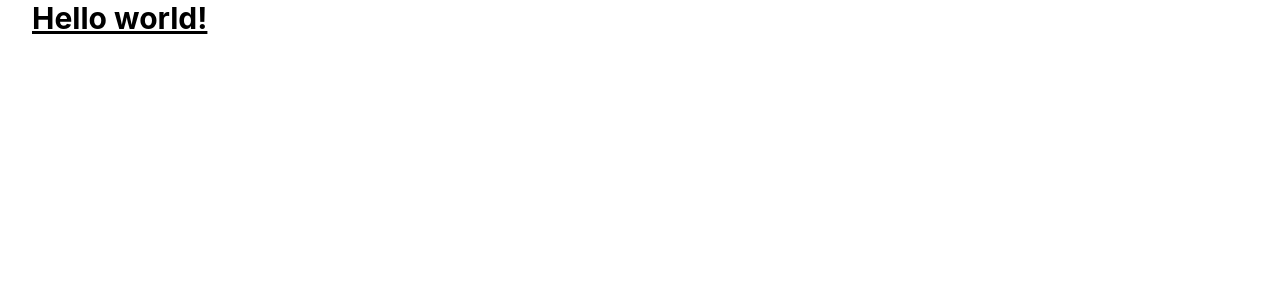
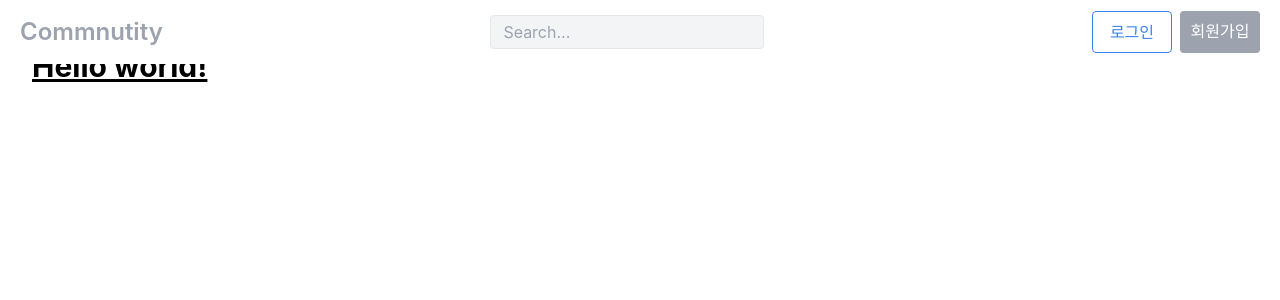
Before and after one commit to kimhsr/reddit-project, a Next.js app in the folder client/: page / in a window 1280 px wide. Shown: the top 300 px of the page. Built offline with nearby package versions, Linux system fonts and the light colour scheme; no server answers.

Commit message:
feat: navbar 생성 (#14)

```diff
--- /dev/null
+++ b/client/src/components/NavBar.tsx
@@ -0,0 +1,47 @@
+import Link from "next/link";
+import React from "react";
+import { useAuthState } from "../context/auth";
+
+const NavBar: React.FC = () => {
+  const { loading, authenticated } = useAuthState();
+  return (
+    <div className="fixed inset-x-0 top-0 z-10 flex items-center justify-between h-16 px-5 bg-white">
+      <span className="text-2xl font-semibold text-gray-400">
+        <Link href="/">Commnutity</Link>
+      </span>
+      <div className="max-w-full px-4">
+        <div className="relative flex items-center bg-gray-100 border rounded hover:border-gray-700 hover:bg-white">
+          <input
+            type="text"
+            placeholder="Search..."
+            className="px-3 py-1 bg-transparent rounded focus:outline-none"
+          />
+        </div>
+      </div>
+
+      <div className="flex">
+        {!loading &&
+          (authenticated ? (
+            <button className="w-20 p-2 mr-2 text-center text-white bg-gray-400 rounded">
+              로그아웃
+            </button>
+          ) : (
+            <>
+              <Link href="/login">
+                <a className="w-20 p-2 mr-2 text-center text-blue-500 border border-blue-500 rounded">
+                  로그인
+                </a>
+              </Link>
+              <Link href="/register">
+                <a className="w-20 p-2 text-center text-white bg-gray-400 rounded">
+                  회원가입
+                </a>
+              </Link>
+            </>
+          ))}
+      </div>
+    </div>
+  );
+};
+
+export default NavBar;
--- a/client/src/pages/_app.tsx
+++ b/client/src/pages/_app.tsx
@@ -2,12 +2,20 @@
 import type { AppProps } from "next/app";
 import Axios from "axios";
 import { AuthProvider } from "../context/auth";
+import { useRouter } from "next/router";
+import NavBar from "../components/NavBar";
 
 function MyApp({ Component, pageProps }: AppProps) {
   Axios.defaults.baseURL = process.env.NEXT_PUBLIC_SERVER_BASE_URL + "/api";
   Axios.defaults.withCredentials = true;
+
+  const { pathname } = useRouter();
+  const authRoutes = ["/register", "/login"];
+  const authRoute = authRoutes.includes(pathname);
   return (
     <AuthProvider>
+      {!authRoute && <NavBar />}
+      <div className={authRoute ? "" : "pt-12"}></div>
       <Component {...pageProps} />
     </AuthProvider>
   );
```
